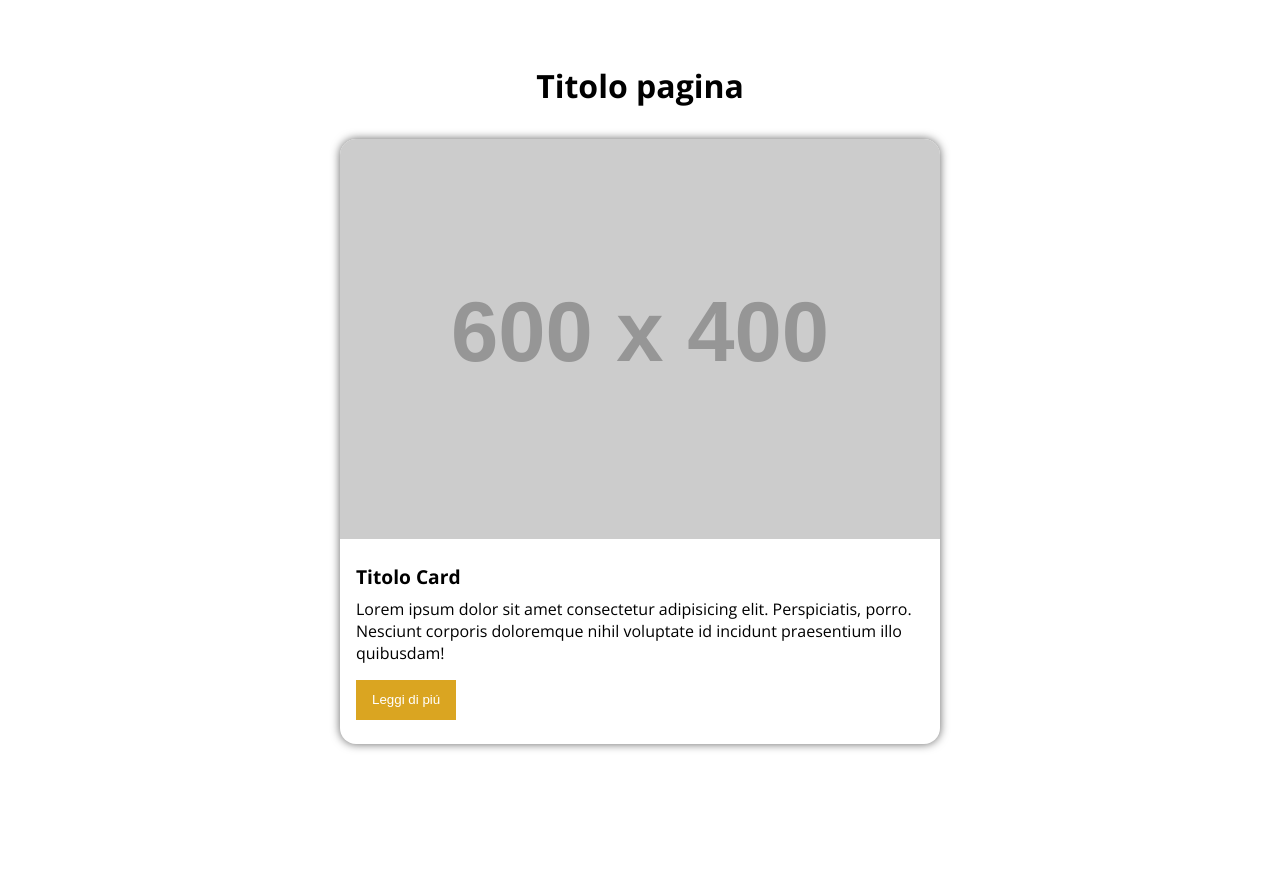
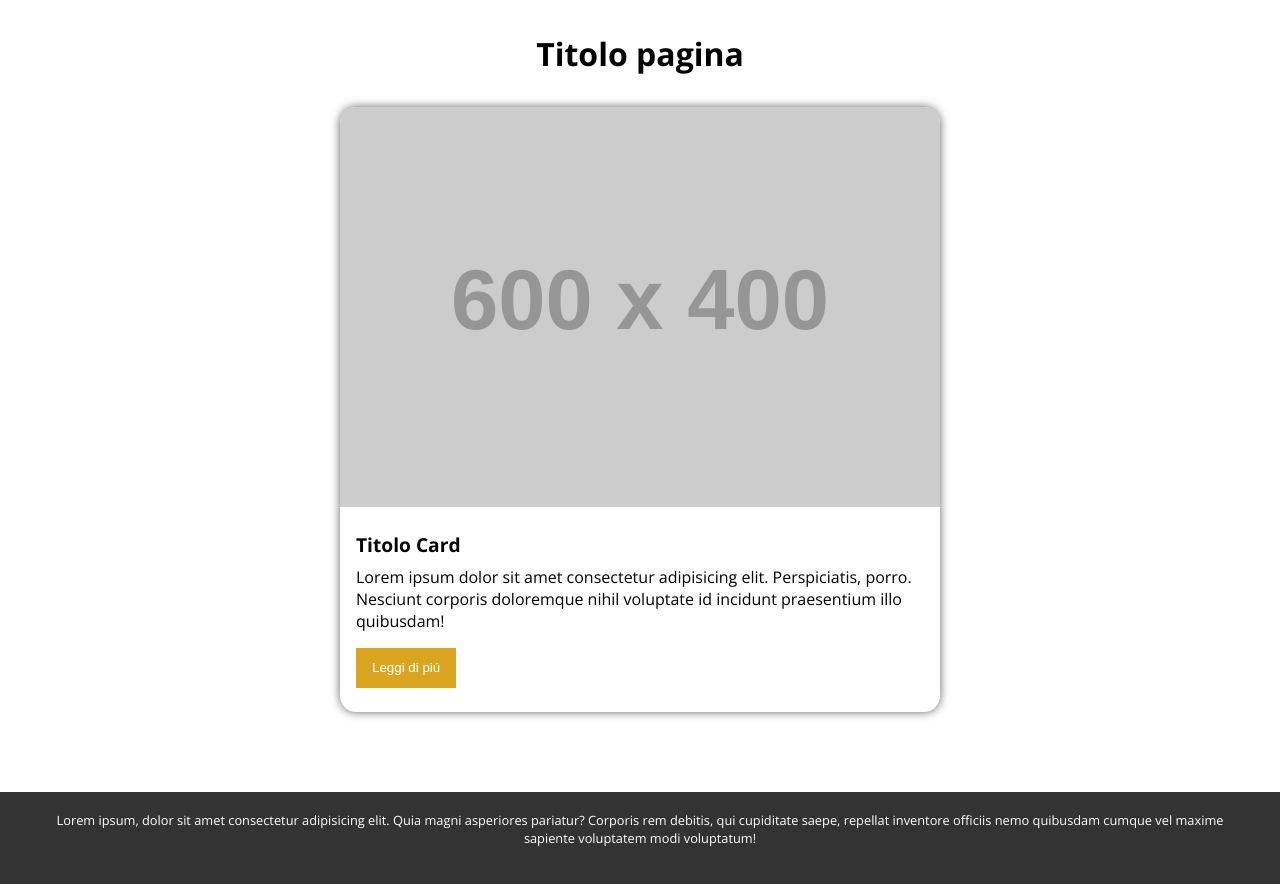
Before and after one commit to antoniorusso2/react-components, a React (Vite) app: page / in a window 1280 px wide. Shown: the top 884 px of the page. Before the commit the page ends 800 px from the top, so only its background shows below. Built offline with nearby package versions, Linux system fonts and the light colour scheme; a web font is replaced by a local one.

Commit message:
- style for card and footer

```diff
--- a/src/components/card/card.jsx
+++ b/src/components/card/card.jsx
@@ -1,11 +1,11 @@
 import Style from './card.module.css';
-import Btn from './btn/card-btn.jsx';
+import Btn from '../btn/card-btn.jsx';
 
 function Card() {
   return (
     <div className={Style.card}>
 
-      <img src="https://placehold.co/600x400" alt="" />
+      <img className={Style.card__img} src="https://placehold.co/600x400" alt="" />
 
       <div className={Style.card__body}>
         <h3 className={Style.card__title}>
--- a/src/components/card/card.module.css
+++ b/src/components/card/card.module.css
@@ -1,9 +1,15 @@
 .card {
+  display: flex;
+  flex-wrap: wrap;
   max-width: 600px;
   margin: 0 auto;
   box-shadow: 0 0 10px 0px rgb(100, 100, 100);
   border-radius: 1rem;
   overflow: hidden;
+}
+
+.card__head {
+  flex-shrink: 0;
 }
 
 .card__body {
--- a/src/components/footer-section/footer.jsx
+++ b/src/components/footer-section/footer.jsx
@@ -1,8 +1,10 @@
+import Style from './footer.module.css';
+
 function Footer() {
   return (
-    <footer>
+    <footer className={Style.footer}>
       <div className="container">
-
+        Lorem ipsum, dolor sit amet consectetur adipisicing elit. Quia magni asperiores pariatur? Corporis rem debitis, qui cupiditate saepe, repellat inventore officiis nemo quibusdam cumque vel maxime sapiente voluptatem modi voluptatum!
       </div>
     </footer>
   );
--- /dev/null
+++ b/src/components/footer-section/footer.module.css
@@ -0,0 +1,8 @@
+.footer {
+  padding: 1.2rem;
+  font-size: 0.8rem;
+  text-align: center;
+  background-color: #333333;
+  color: white;
+  height: 100px;
+}
--- a/src/components/main-section/main.module.css
+++ b/src/components/main-section/main.module.css
@@ -1,5 +1,5 @@
 .main {
-  padding: 2rem 0;
+  margin-bottom: 5rem;
 }
 
 .title {
```
Also changed, not shown: src/components/btn/btn.module.css (renamed from src/components/card/btn/btn.module.css), src/components/btn/card-btn.jsx (renamed from src/components/card/btn/card-btn.jsx).
